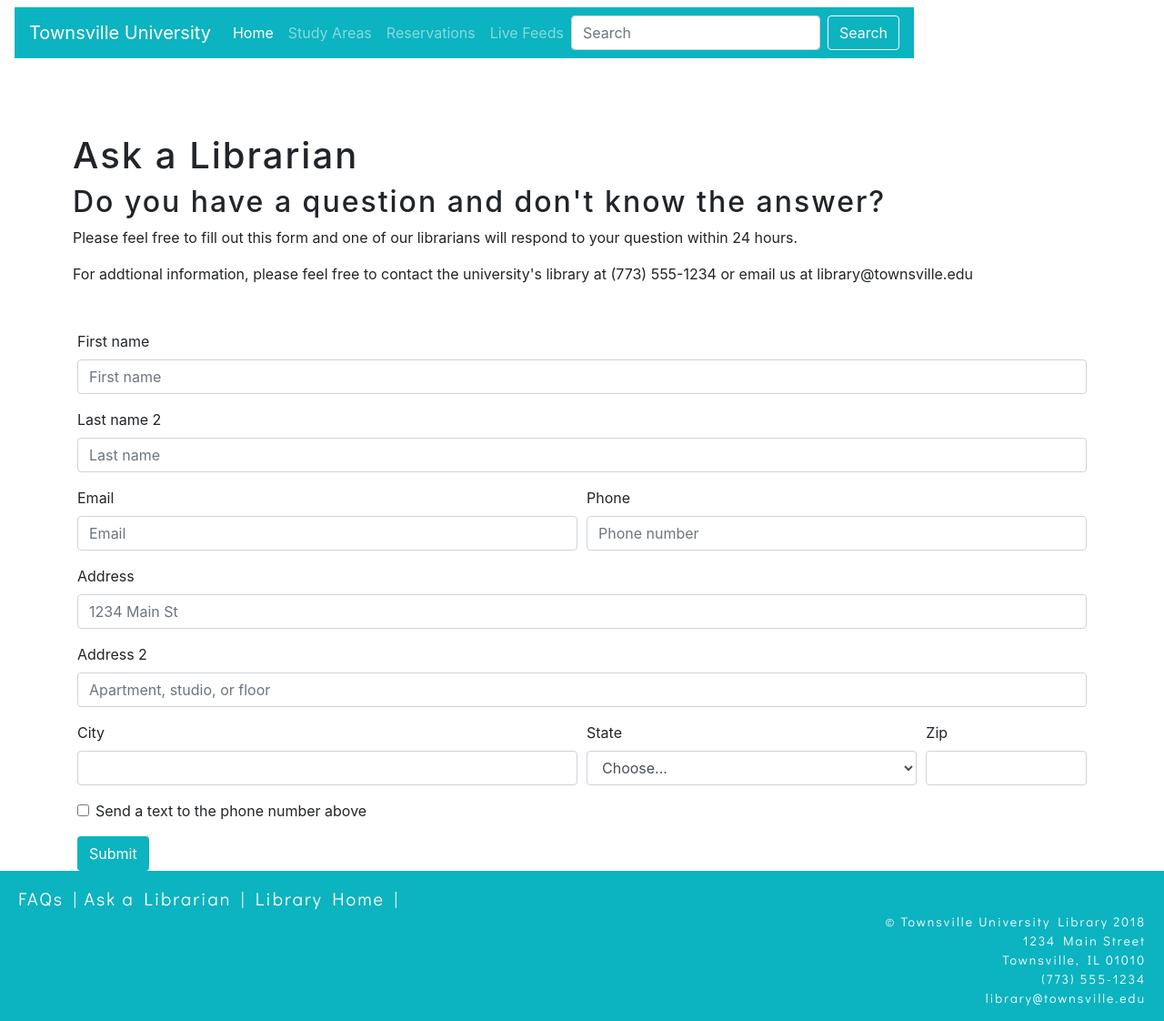
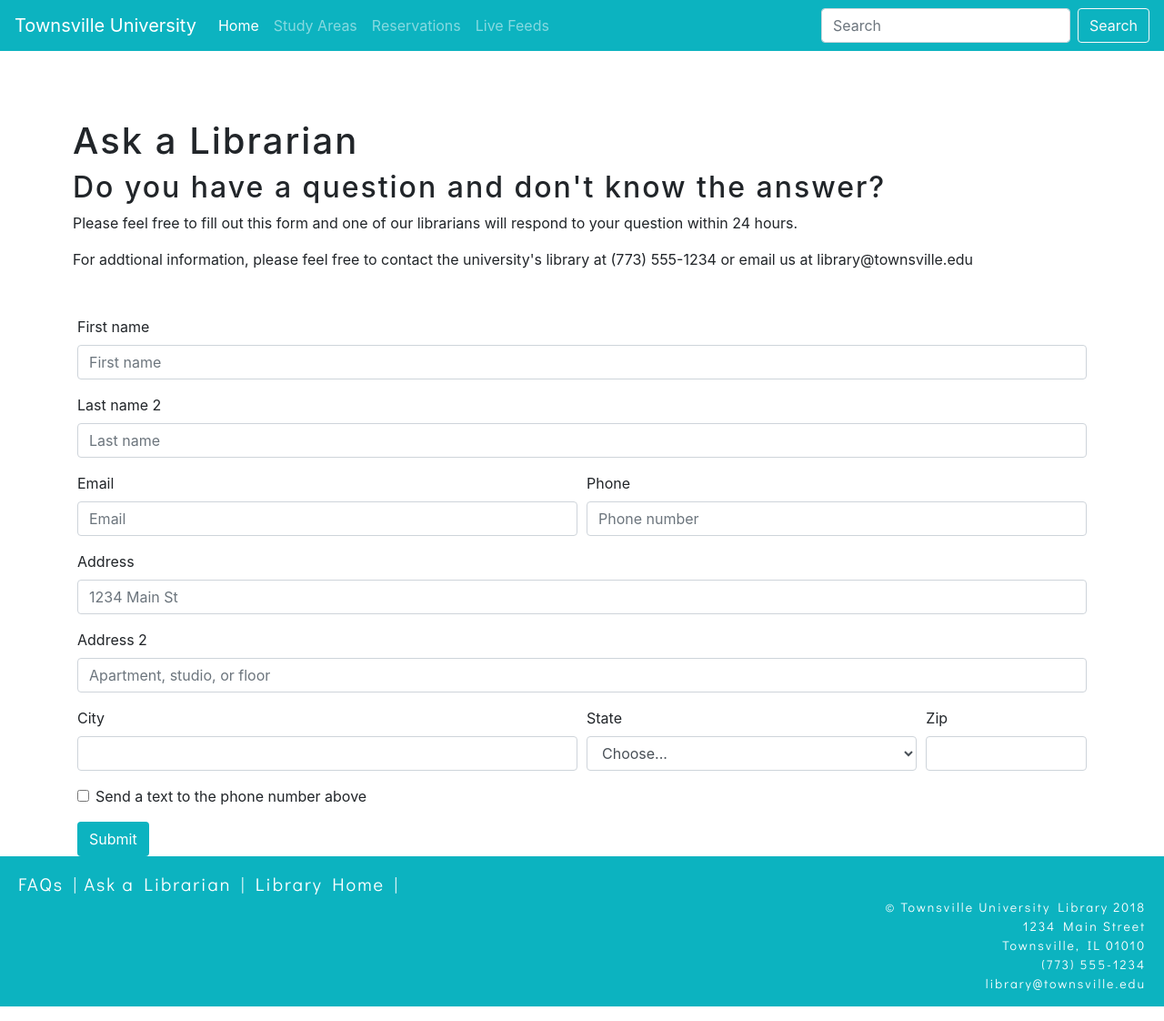
Before and after one commit to DOMLIS786/GAstudyareas, a Jekyll site: the page built from ask-librarian-form.html, in a window 1280 px wide. Shown: the whole page at 91% size. Built offline with Jekyll 4.4.1, drawn with Linux system fonts in a browser that asks for light colours.

Commit message:
Update header.html

```diff
--- a/_includes/header.html
+++ b/_includes/header.html
@@ -1,4 +1,4 @@
-<header class="navbar">
+<header>
    <nav class="navbar navbar-expand-md navbar-dark" fixed-top style="background-color: #0CB3C0;">
   <a class="navbar-brand" href="#">Townsville University</a>
   <button class="navbar-toggler" type="button" data-toggle="collapse" data-target="#navbarTogglerDemo02" aria-controls="navbarTogglerDemo02" aria-expanded="false" aria-label="Toggle navigation">
```
